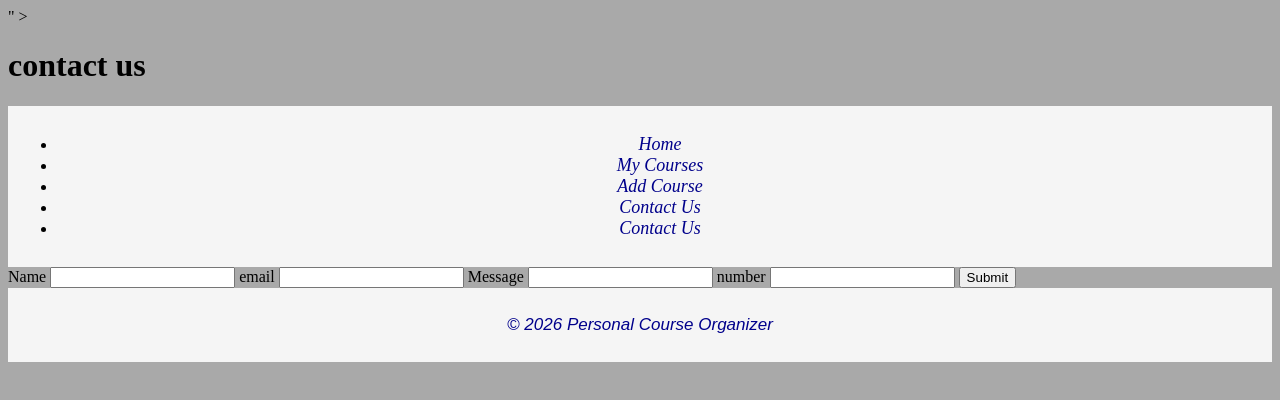
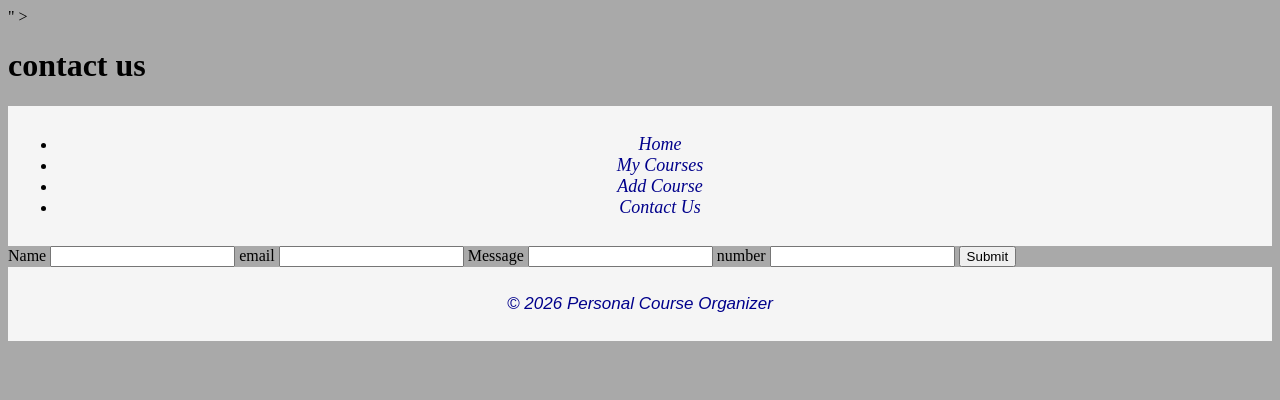
Before and after one commit to ziad944/portfolio, a plain HTML site: page contact.html in a window 1280 px wide. Drawn offline with Linux system fonts and the light colour scheme.

Commit message:
Update contact.html

```diff
--- a/contact.html
+++ b/contact.html
@@ -18,7 +18,6 @@
         <li><a href="course.html">My Courses</a></li>
         <li><a href="couurse.html">Add Course</a></li>
         <li><a href="contact.html">Contact Us</a></li>
-        <li><a href="newstyle.css">Contact Us</a></li>
     </ul>
 </nav>
 <main>
```
